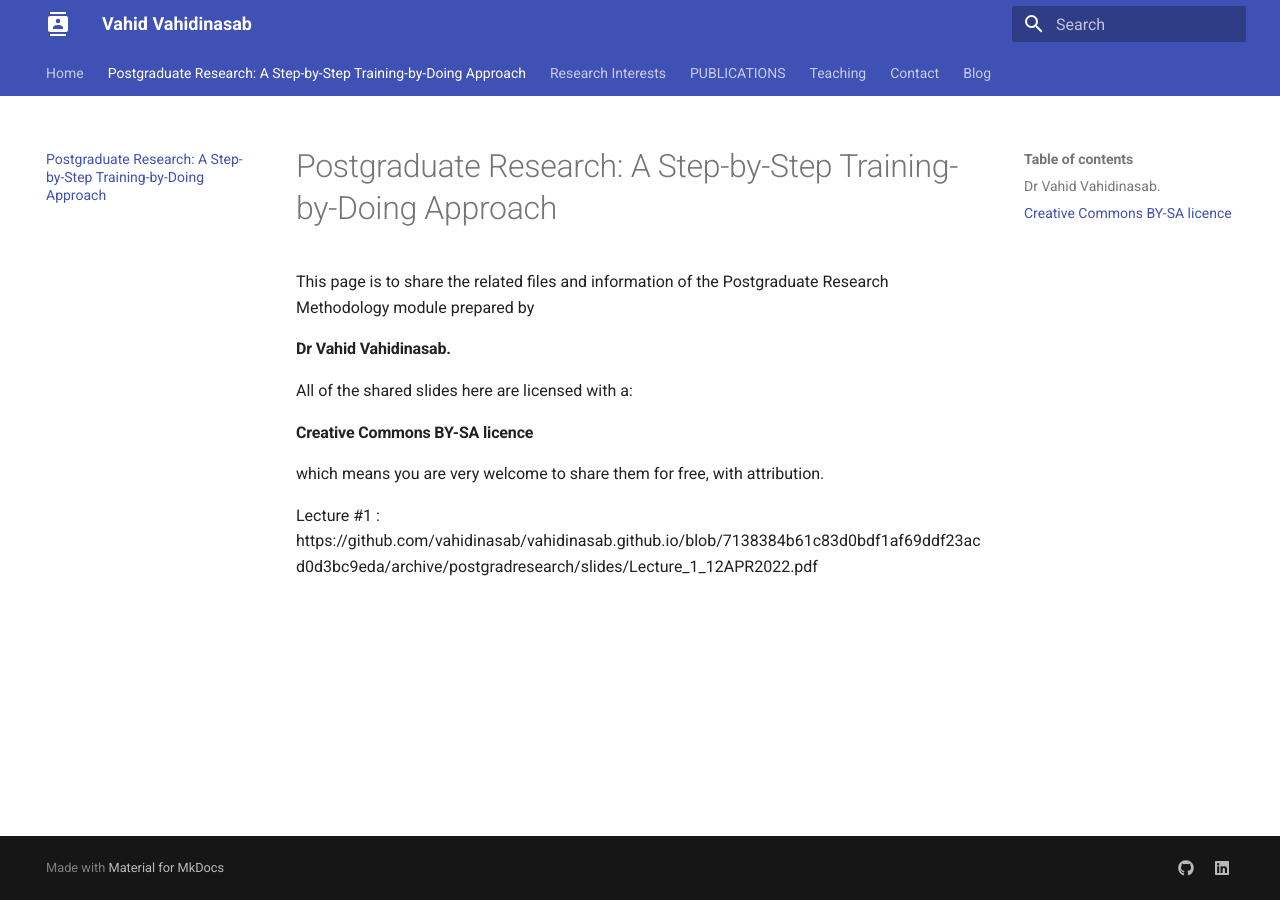
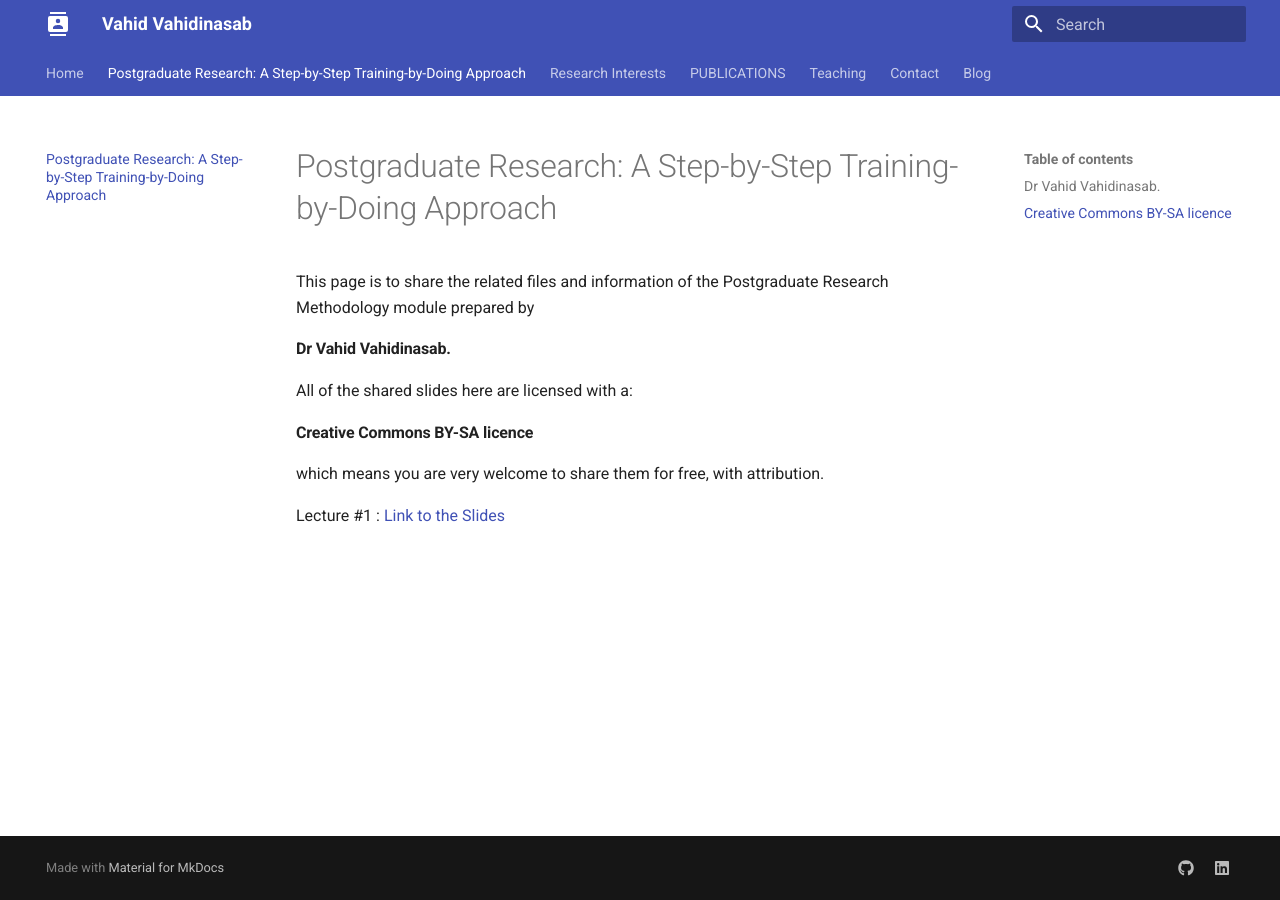
Before and after one commit to vahidinasab/vahidinasab.github.io, an MkDocs documentation site: the page built from docs/RM.md, in a window 1280 px wide. Built offline with MkDocs 1.6.1 and Material for MkDocs 9.7.7, drawn with Linux system fonts in a browser that asks for light colours.

Commit message:
Update RM.md

```diff
--- a/docs/RM.md
+++ b/docs/RM.md
@@ -9,4 +9,4 @@ All of the shared slides here are licensed with a:
 which means you are very welcome to share them for free, with attribution.
 
 Lecture #1 :
-https://github.com/vahidinasab/vahidinasab.github.io/blob/7138384b61c83d0bdf1af69ddf23acd0d3bc9eda/archive/postgradresearch/slides/Lecture_1_12APR2022.pdf
+[Link to the Slides](https://github.com/vahidinasab/vahidinasab.github.io/blob/7138384b61c83d0bdf1af69ddf23acd0d3bc9eda/archive/postgradresearch/slides/Lecture_1_12APR2022.pdf)
```
